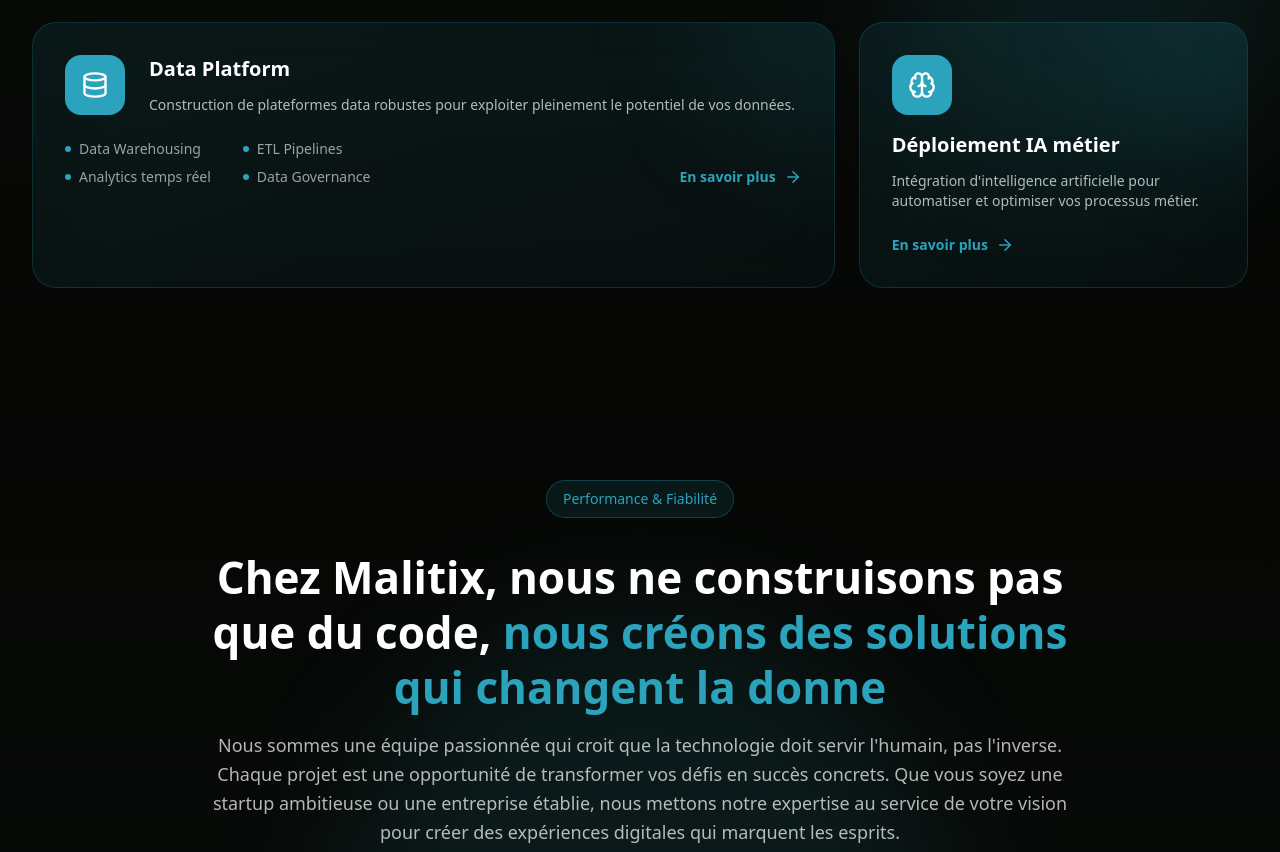
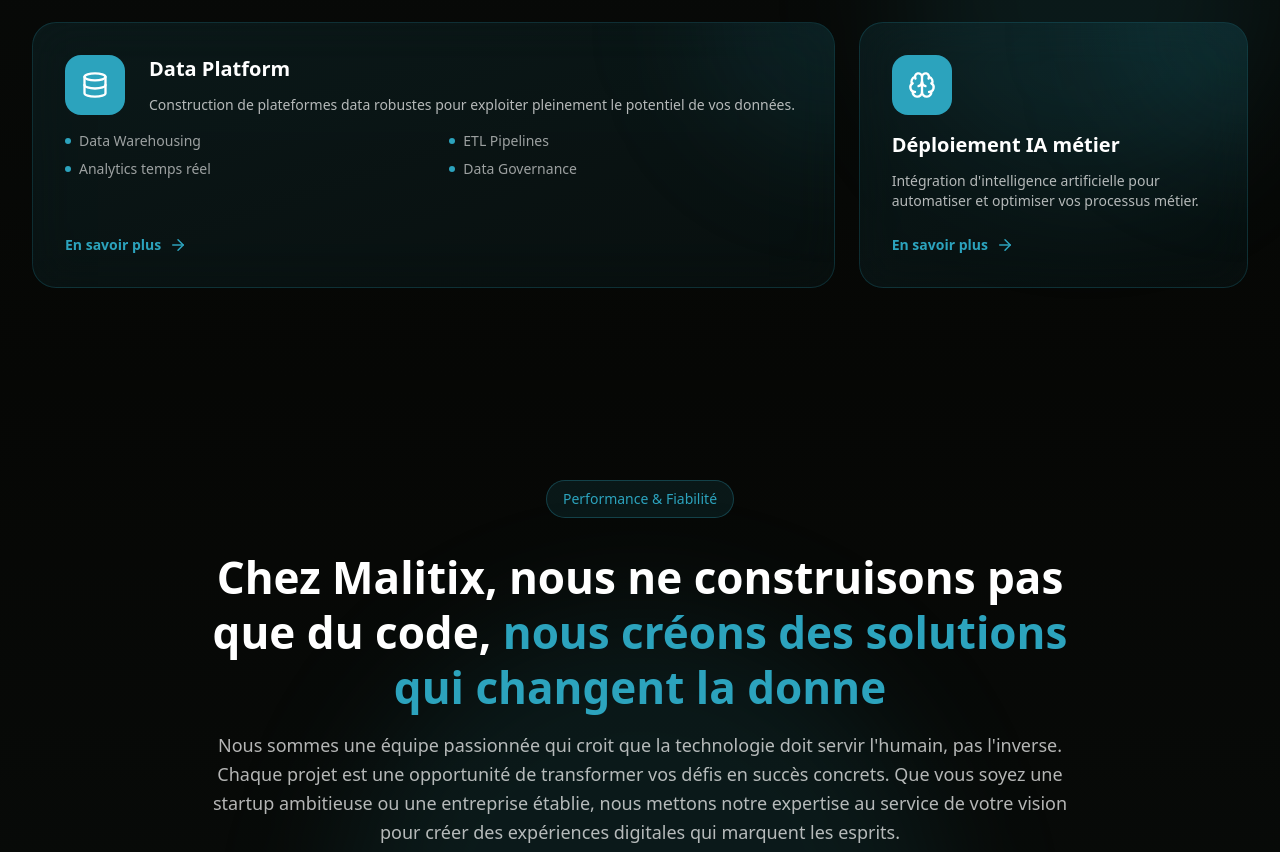
Before and after one commit to nirinovich/malitix, a React (Vite) app: page / in a window 1280 px wide. Shown: the part 1643-2495 px from the top of the page. Built offline with nearby package versions, Linux system fonts and the light colour scheme.

Commit message:
adjusted content inside bento card

```diff
--- a/src/components/ServicesBento.tsx
+++ b/src/components/ServicesBento.tsx
@@ -159,7 +159,7 @@
             }`}></div>
 
             <div className="relative z-10 h-full flex flex-col">
-              <div className="flex items-start gap-6 mb-6">
+              <div className="flex items-start gap-6 mb-4">
                 <div className="bg-[#2ca3bd] p-4 rounded-2xl w-fit group-hover:scale-110 transition-transform duration-300 flex-shrink-0">
                   <Database className="text-white" size={28} />
                 </div>
@@ -179,8 +179,7 @@
                 </div>
               </div>
 
-              <div className="flex items-end justify-between">
-                <div className="grid grid-cols-2 gap-x-8 gap-y-2">
+              <div className="grid grid-cols-2 gap-x-8 gap-y-2 mb-6">
                 {['Data Warehousing', 'ETL Pipelines', 'Analytics temps réel', 'Data Governance'].map((feature, i) => (
                   <div key={i} className={`flex items-center gap-2 text-sm ${
                     theme === 'dark' ? 'text-white/60' : 'text-gray-600'
@@ -193,12 +192,11 @@
 
               <a
                 href="#contact"
-                  className="flex items-center gap-2 text-[#2ca3bd] font-semibold group-hover:gap-4 transition-all text-sm whitespace-nowrap ml-4"
+                className="flex items-center gap-2 text-[#2ca3bd] font-semibold group-hover:gap-4 transition-all text-sm mt-auto"
               >
                 En savoir plus
                 <ArrowRight size={18} />
               </a>
-              </div>
             </div>
           </div>
 
```
Lines whose indentation alone changed are shown as unchanged.
